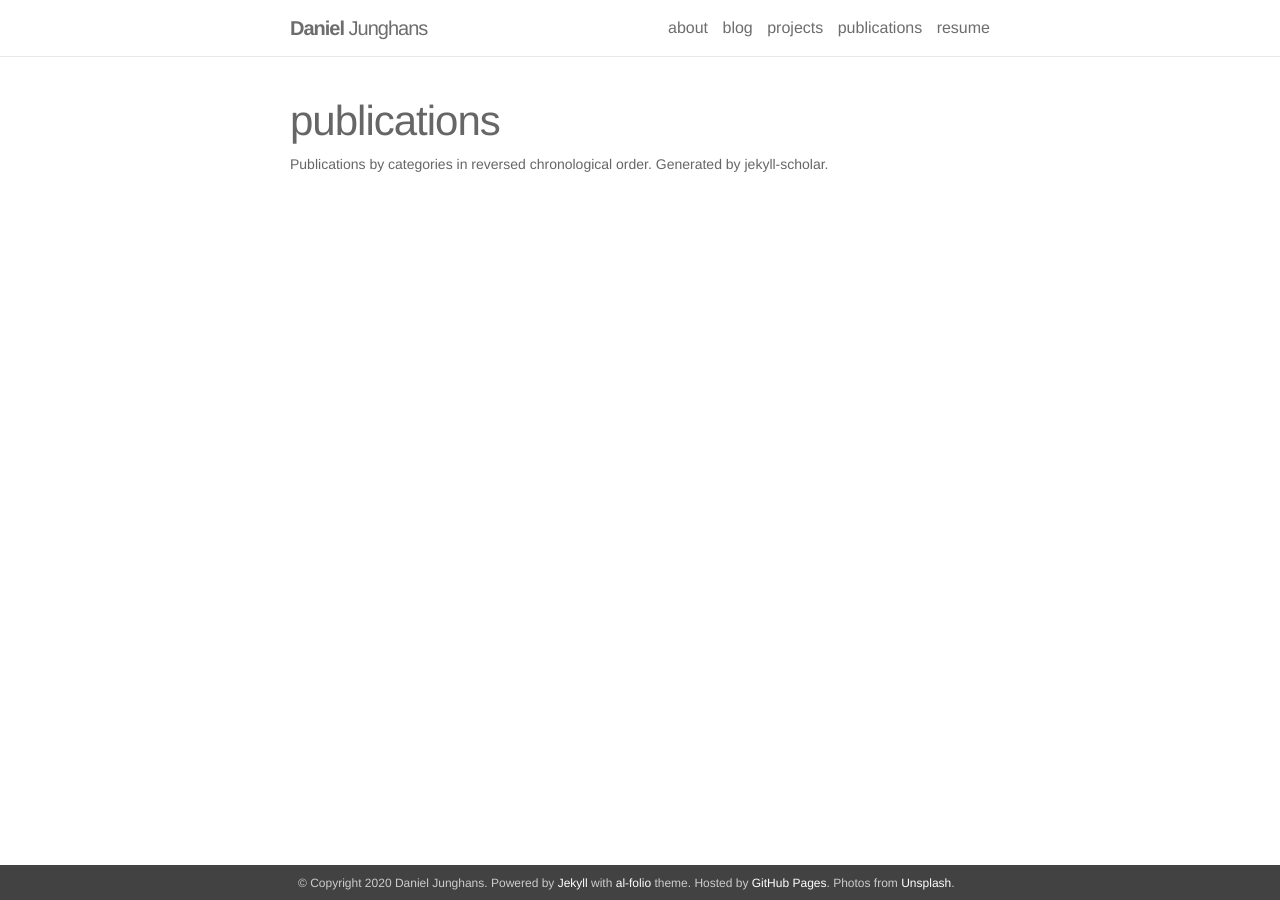
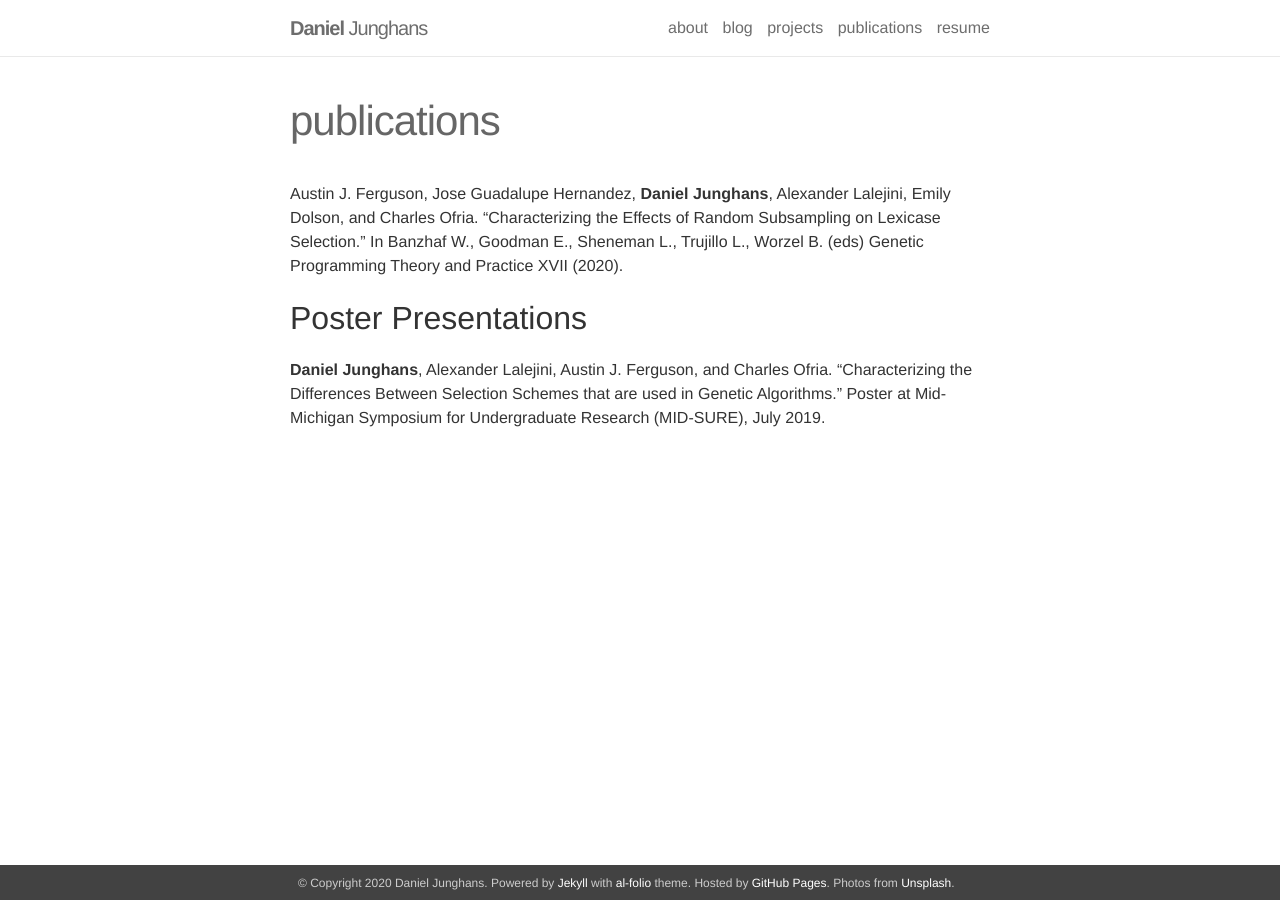
Before and after one commit to DanielJunghans/danieljunghans.github.io, a Jekyll site: the page built from _pages/publications.md, in a window 1280 px wide. Built offline with Jekyll 4.4.1, drawn with Linux system fonts in a browser that asks for light colours; nearby versions of some CDN libraries.

Commit message:
updated photo

```diff
--- a/_pages/publications.md
+++ b/_pages/publications.md
@@ -2,6 +2,10 @@
 layout: page
 permalink: /publications/
 title: publications
-description: Publications by categories in reversed chronological order. Generated by jekyll-scholar.
+description:
 years: [2020]
 ---
+Austin J. Ferguson, Jose Guadalupe Hernandez, **Daniel Junghans**, Alexander Lalejini, Emily Dolson, and Charles Ofria. “Characterizing the Effects of Random Subsampling on Lexicase Selection.” In Banzhaf W., Goodman E., Sheneman L., Trujillo L., Worzel B. (eds) Genetic Programming Theory and Practice XVII (2020).
+
+<p style="text-align: left;"><font size="+3">Poster Presentations</font></p>
+**Daniel Junghans**, Alexander Lalejini, Austin J. Ferguson, and Charles Ofria. “Characterizing the Differences Between Selection Schemes that are used in Genetic Algorithms.” Poster at Mid-Michigan Symposium for Undergraduate Research (MID-SURE), July 2019.
```
Also changed, not shown: _pages/about.md (+1 -1 lines).
